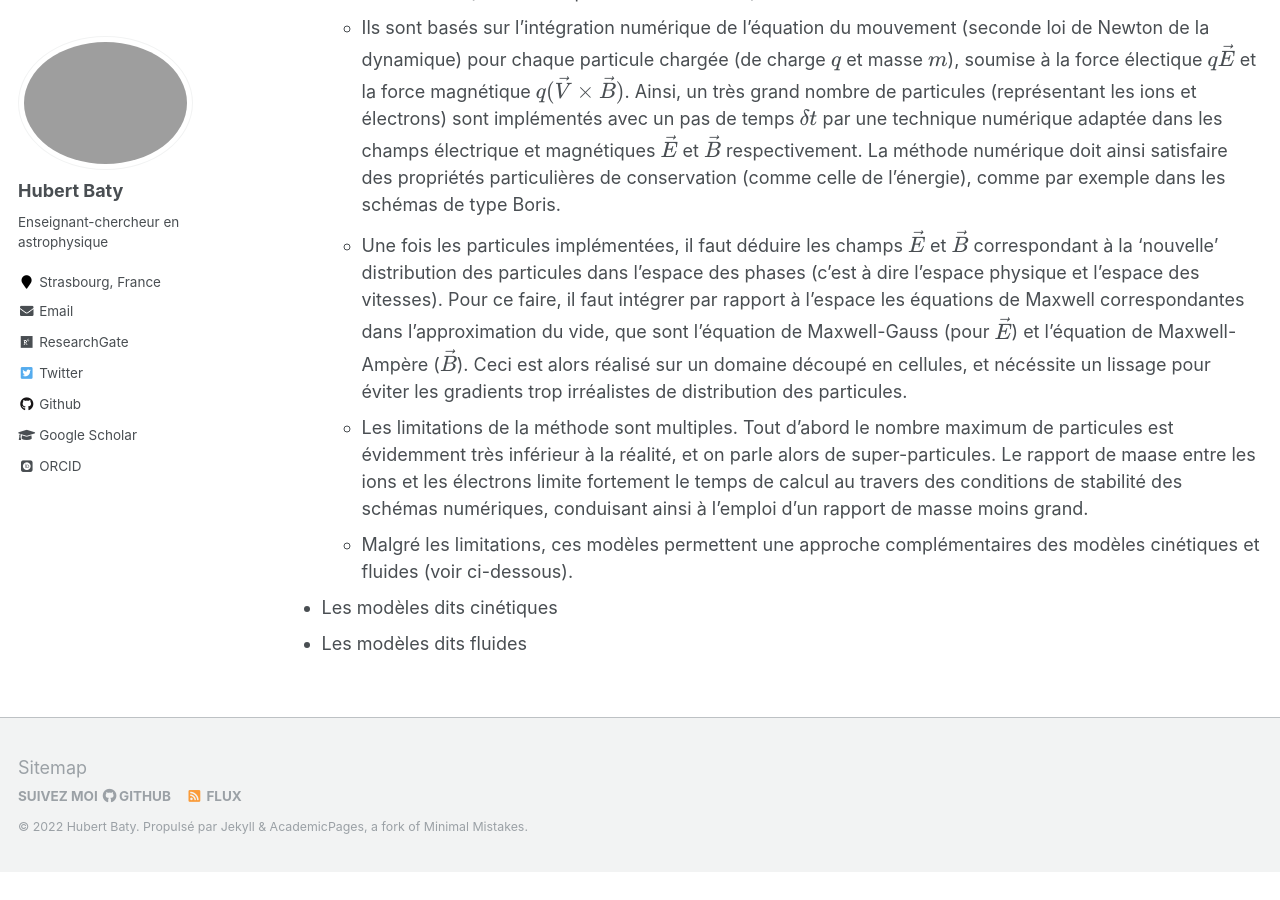
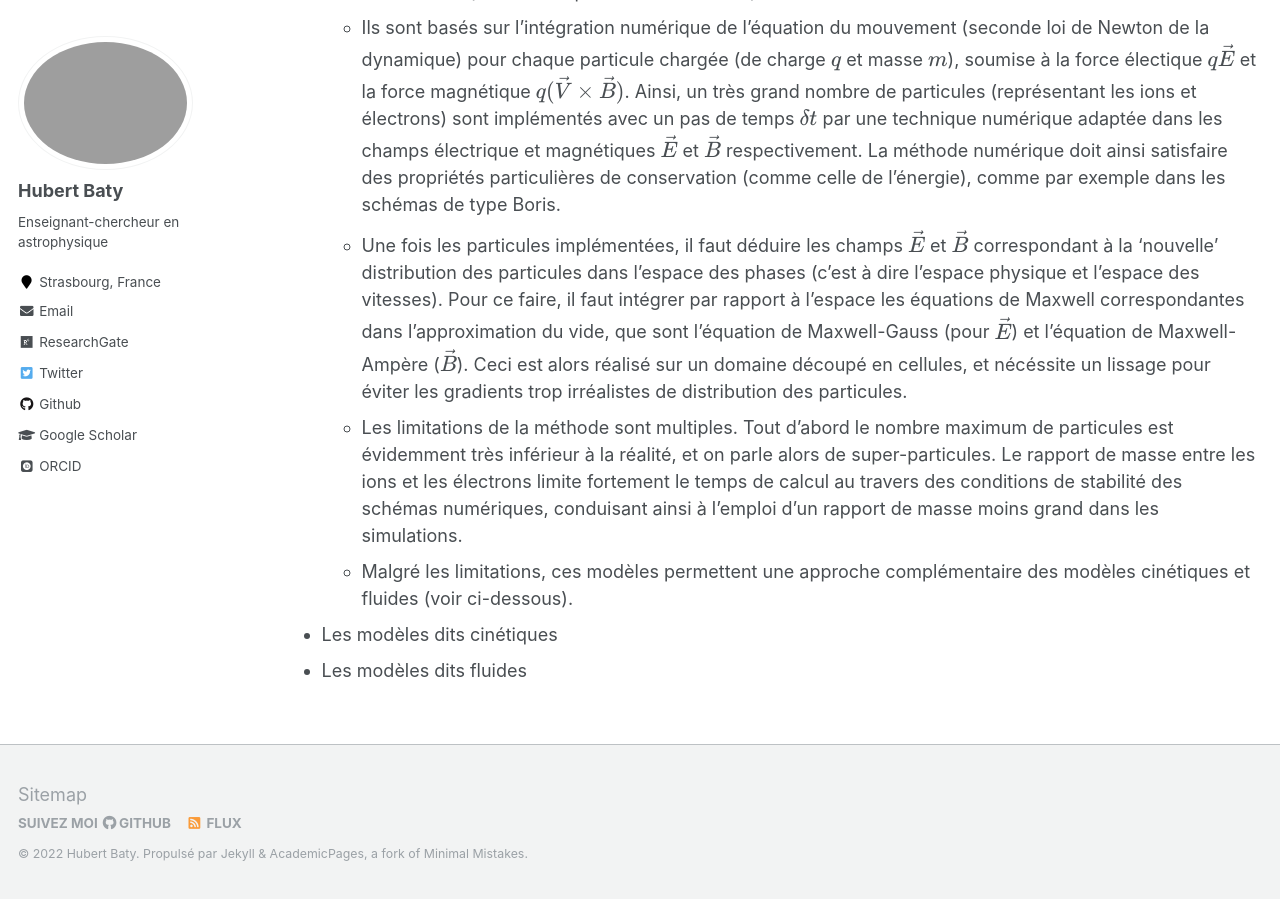
Before and after one commit to hubertbaty/hubertbaty.github.io, a Jekyll site: the page built from _pages/plasma.md, in a window 1280 px wide and 900 px high, scrolled down 2922 px. Built offline with Jekyll 4.4.1, drawn with Linux system fonts in a browser that asks for light colours; some web fonts are replaced; formulas are drawn with MathJax 3; before the commit the page ends 3795 px from its top, so only the background shows below that.

Commit message:
Update plasma.md

```diff
--- a/_pages/plasma.md
+++ b/_pages/plasma.md
@@ -51,7 +51,7 @@ Modèles de description des plasmas
 * Les modèles PIC (abréviation pour 'Particle In Cell')
   * Ils sont basés sur l'intégration numérique de l'équation du mouvement (seconde loi de Newton de la dynamique) pour chaque particule chargée (de charge $q$ et masse $m$), soumise à la force électique $q \vec E$ et la force magnétique $q (\vec V \times \vec B)$. Ainsi, un très grand nombre de particules (représentant les ions et électrons) sont implémentés avec un pas de temps $\delta t$ par une technique numérique adaptée dans les champs électrique et magnétiques $\vec E$ et $\vec B$ respectivement. La méthode numérique doit ainsi satisfaire des propriétés particulières de conservation (comme celle de l'énergie), comme par exemple dans les schémas de type Boris.
   * Une fois les particules implémentées, il faut déduire les champs $\vec E$ et $\vec B$ correspondant à la 'nouvelle' distribution des particules dans l'espace des phases (c'est à dire l'espace physique et l'espace des vitesses). Pour ce faire, il faut intégrer par rapport à l'espace les équations de Maxwell correspondantes dans l'approximation du vide, que sont l'équation de Maxwell-Gauss (pour $\vec E$) et l'équation de Maxwell-Ampère ($\vec B$). Ceci est alors réalisé sur un domaine découpé en cellules, et nécéssite un lissage pour éviter les gradients trop irréalistes de distribution des particules.
-  * Les limitations de la méthode sont multiples. Tout d'abord le nombre maximum de particules est évidemment très inférieur à la réalité, et on parle alors de super-particules. Le rapport de maase entre les ions et les électrons limite fortement le temps de calcul au travers des conditions de stabilité des schémas numériques, conduisant ainsi à l'emploi d'un rapport de masse moins grand.
-  * Malgré les limitations, ces modèles permettent une approche complémentaires des modèles cinétiques et fluides (voir ci-dessous).
+  * Les limitations de la méthode sont multiples. Tout d'abord le nombre maximum de particules est évidemment très inférieur à la réalité, et on parle alors de super-particules. Le rapport de masse entre les ions et les électrons limite fortement le temps de calcul au travers des conditions de stabilité des schémas numériques, conduisant ainsi à l'emploi d'un rapport de masse moins grand dans les simulations.
+  * Malgré les limitations, ces modèles permettent une approche complémentaire des modèles cinétiques et fluides (voir ci-dessous).
 * Les modèles dits cinétiques
 * Les modèles dits fluides
```
